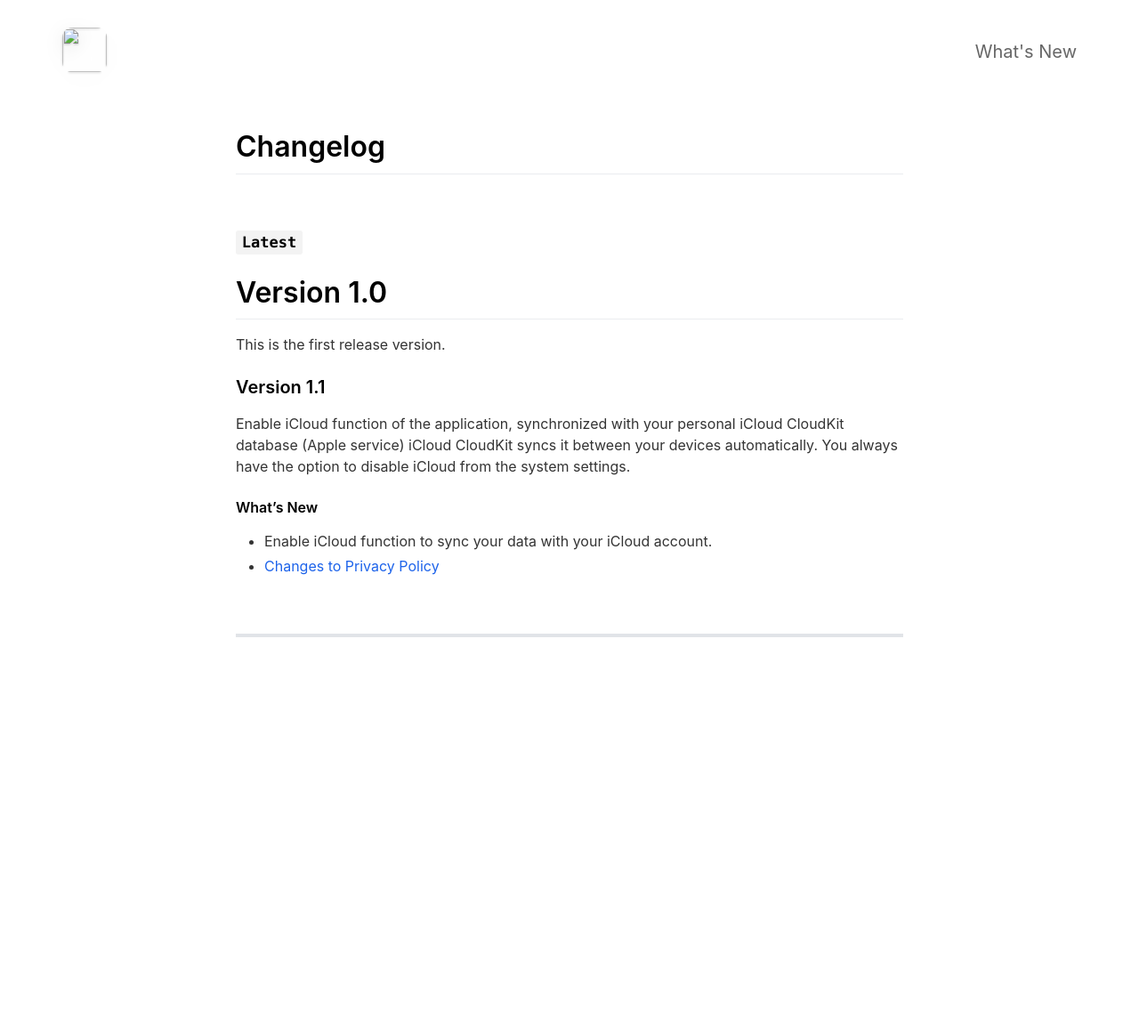
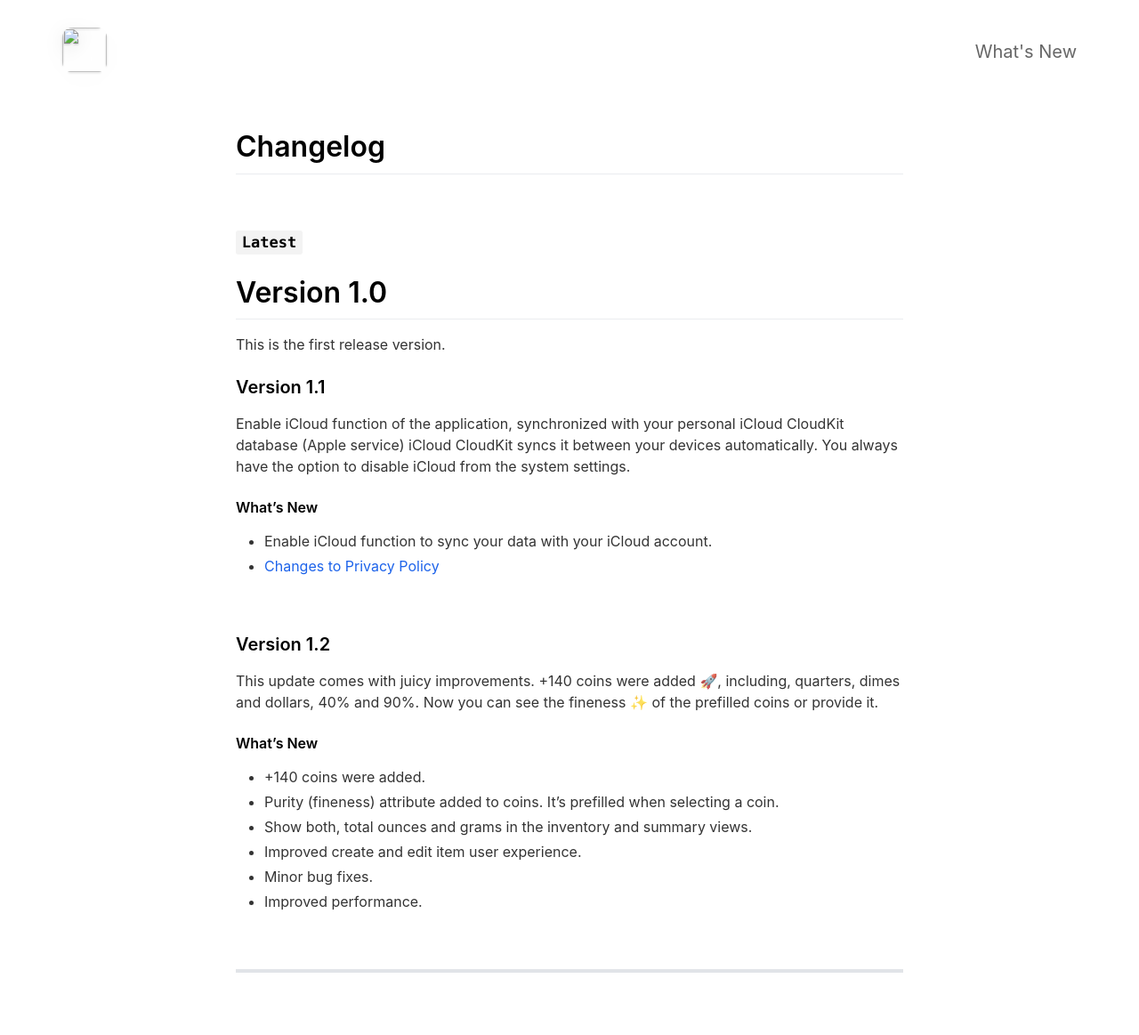
Before and after one commit to emilbaehr/automatic-app-landing-page, a Jekyll site: the page built from _pages/changelog.md, in a window 1280 px wide. Shown: the whole page at 89% size. Built offline with Jekyll 4.4.1, drawn with Linux system fonts in a browser that asks for light colours; nearby versions of some CDN libraries; before the commit the page ends 900 px from its top, so only the background shows below that.

Commit message:
Add 1.2 version changelog and add features to config file

```diff
--- a/_config.yml
+++ b/_config.yml
@@ -39,6 +39,10 @@ features                                  :
     description                           : Intuitive UI that allows you to create orders and precious metal products in a few taps. Voilá! Nice and simple.
     fontawesome_icon_name                 : magic
 
+  - title                                 : +140 prefilled coins.
+    description                           : Select from more than 140 prefilled coins. Extensive cataloge of gold, silver and platinium coins with their weight and fineness.
+    fontawesome_icon_name                 : address-card
+
   - title                                 : Inventory View
     description                           : See your precious metals portfolio.
     fontawesome_icon_name                 : book
@@ -50,6 +54,10 @@ features                                  :
   - title                                 : Dark Mode Optimized
     description                           : Take a look at your portfolio in bed wihout keeping your partner awake or in the cinema without disturbing other people.
     fontawesome_icon_name                 : moon
+
+  - title                                 : Faster than the speed of light
+    description                           : Native iOS app with performance optimizations.
+    fontawesome_icon_name                 : bolt
 
   # - title                                 : Montly Subscription Plan
   #   description                           : Monthly auto renewing subscription plan.
--- a/_pages/changelog.md
+++ b/_pages/changelog.md
@@ -33,6 +33,20 @@ from the system settings.
 
 <br>
 
+### **Version 1.2**
+This update comes with juicy improvements. +140 coins were added 🚀, including, quarters, dimes and dollars, 40% and 90%.
+Now you can see the fineness ✨ of the prefilled coins or provide it.
+
+#### What's New
+- +140 coins were added.
+- Purity (fineness) attribute added to coins. It's prefilled when selecting a coin.
+- Show both, total ounces and grams in the inventory and summary views.
+- Improved create and edit item user experience.
+- Minor bug fixes.
+- Improved performance.
+
+<br>
+
 ________
 <!-- <br>
 
```
